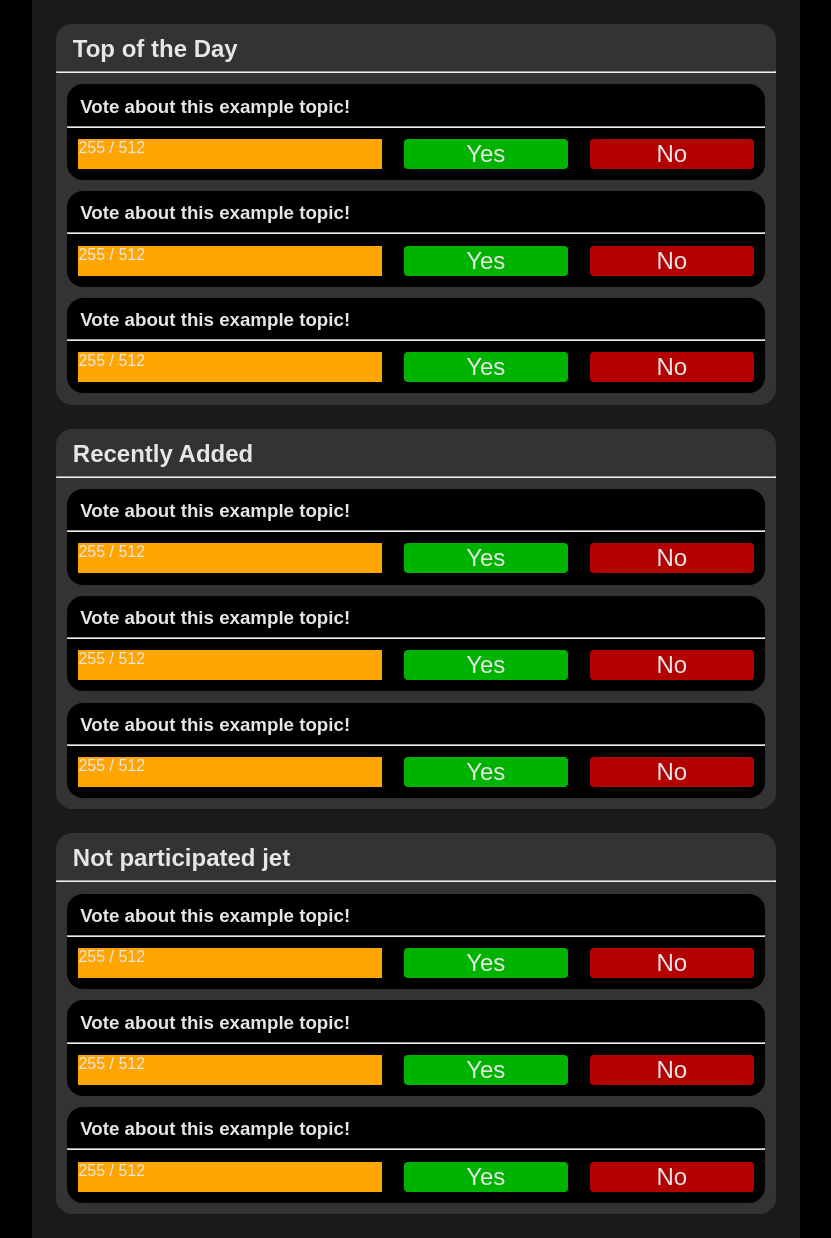
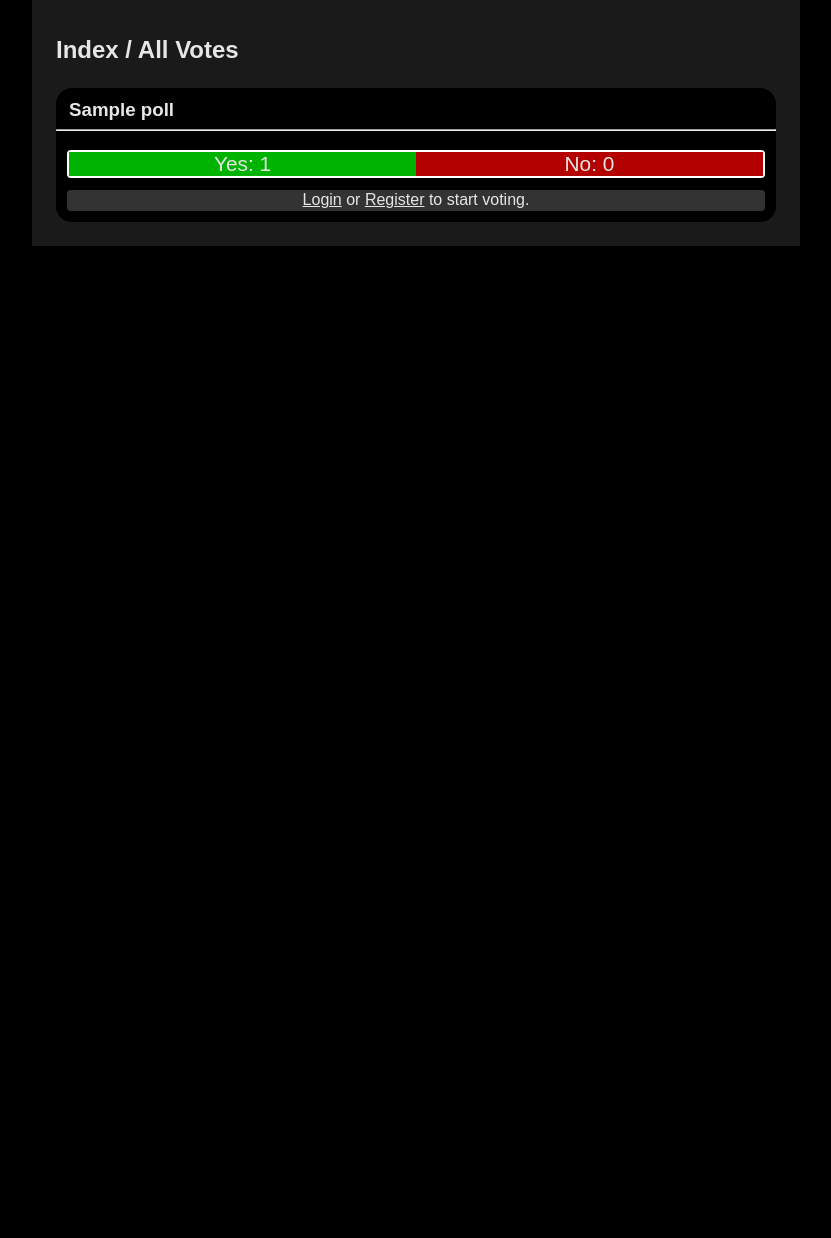
Before and after one commit to enowars/enowars3-service-voting, a Flask app: page /index.html in a window 1280 px wide. Shown: the part 103-1341 px from the top of the page, without its empty margins (224-1055 px from the left). After the commit the page ends 349 px from the top, so only its background shows below. Run offline with Flask 2, Linux system fonts and the light colour scheme; tables that the repository leaves empty hold one stand-in row (values such as "Sample post").

Commit message:
Add dynamic content to index.html

```diff
--- a/app/app.py
+++ b/app/app.py
@@ -208,7 +208,25 @@ def validPollPrivateNotes(notes):
 
 @app.route("/index.html")
 def pageIndex():
-	return render_template("index.html", session = getSession(request))
+	session = getSession(request)
+
+	db = sqlite3.connect("data.sqlite3")
+	c = db.cursor()
+	c.execute("SELECT polls.pollID, title, sum(votedYes), count(votedYes) FROM polls \
+		LEFT JOIN votes ON polls.pollID == votes.pollID \
+		GROUP BY polls.pollID \
+		ORDER BY polls.pollID DESC;") # sum(votesYes) is None, if count(votedYes) is 0
+	polls = c.fetchall() # [(pollID_66, pollTitle_66, votesYes, votesTotal), (pollID_65, pollTitle_65, votesYes, votesTotal), ...]
+
+	if session != None:
+		c.execute("SELECT pollID, votedYes FROM votes WHERE userName = :userName;", {"userName": session[2]})
+		userVotedYes = dict(c.fetchall()) # {pollID_1: 1, pollID_4: 0, ...}
+	else:
+		userVotedYes = {}
+
+	db.close()
+
+	return render_template("index.html", session = session, polls = polls, votedYes = userVotedYes)
 
 @app.route("/login.html", methods=['GET', 'POST'])
 def pageLogin():
--- a/app/templates/index.html
+++ b/app/templates/index.html
@@ -1,150 +1,37 @@
 {% extends "base.html" %}
 {% block content %}
-<article class="sub-article">
-	<h2><a href="/index.html" class="title-link">Top of the Day</a></h2>
+<h2><a href="/index.html" class="title-link">Index / All Votes</a></h2>
+{% for poll in polls %}
+<div class="vote">
+	<h3><a href="/vote.html?v={{ poll[0] }}" class="title-link">{{ poll[1] }}</a></h3>
 	<hr>
-	<div class="vote">
-		<h3><a href="/vote.html?v=1" class="title-link">Vote about this example topic!</a></h3>
-		<hr>
-		<div>
-			<span>255 / 512</span>
-			<form action="/vote.html?v=1" method="post">
+	<div class="vote-single">
+		<div class="vote-bar">
+			{% if poll[3] > 0 %}
+			<div class="vote-bar-yes">Yes: {{ poll[2] }}</div><div class="vote-bar-no">No: {{ poll[3] - poll[2] }}</div>
+			{% else %}
+			<div class="vote-bar-yes">Yes: 0</div><div class="vote-bar-no">No: 0</div>
+			{% endif %}
+		</div>
+		{% if session %}
+			{% if votedYes.get(poll[0], None) is none %}
+			<form action="/vote.html?v={{ poll[0] }}" method="post">
 				<input type="hidden" value="Yes" name="vote">
 				<input type="submit" value="Yes" class="vote-button vote-yes">
 			</form>
-			<form action="/vote.html?v=1" method="post">
+			<form action="/vote.html?v={{ poll[0] }}" method="post">
 				<input type="hidden" value="No" name="vote">
 				<input type="submit" value="No" class="vote-button vote-no">
 			</form>
-		</div>
+			{% elif votedYes[poll[0]] %}
+			<div class="voted-yes">You voted: Yes</div>
+			{% else %}
+			<div class="voted-no">You voted: No</div>
+			{% endif %}
+		{% else %}
+			<div class="voted-none"><a href="/login.html" class="link">Login</a> or <a href="/register.html" class="link">Register</a> to start voting.</div>
+		{% endif %}
 	</div>
-	<div class="vote">
-		<h3><a href="/vote.html?v=2" class="title-link">Vote about this example topic!</a></h3>
-		<hr>
-		<div>
-			<span>255 / 512</span>
-			<form action="/vote.html?v=2" method="post">
-				<input type="hidden" value="Yes" name="vote">
-				<input type="submit" value="Yes" class="vote-button vote-yes">
-			</form>
-			<form action="/vote.html?v=2" method="post">
-				<input type="hidden" value="No" name="vote">
-				<input type="submit" value="No" class="vote-button vote-no">
-			</form>
-		</div>
-	</div><div class="vote">
-		<h3><a href="/vote.html?v=3" class="title-link">Vote about this example topic!</a></h3>
-		<hr>
-		<div>
-			<span>255 / 512</span>
-			<form action="/vote.html?v=3" method="post">
-				<input type="hidden" value="Yes" name="vote">
-				<input type="submit" value="Yes" class="vote-button vote-yes">
-			</form>
-			<form action="/vote.html?v=3" method="post">
-				<input type="hidden" value="No" name="vote">
-				<input type="submit" value="No" class="vote-button vote-no">
-			</form>
-		</div>
-	</div>
-</article>
-
-<article class="sub-article">
-	<h2><a href="index.html" class="title-link">Recently Added</a></h2>
-	<hr>
-	<div class="vote">
-		<h3><a href="index.html" class="title-link">Vote about this example topic!</a></h3>
-		<hr>
-		<div>
-			<span>255 / 512</span>
-			<form action="/index.html?v=1" method="post">
-				<input type="hidden" value="Yes" name="vote">
-				<input type="submit" value="Yes" class="vote-button vote-yes">
-			</form>
-			<form action="/index.html?v=1" method="post">
-				<input type="hidden" value="No" name="vote">
-				<input type="submit" value="No" class="vote-button vote-no">
-			</form>
-		</div>
-	</div>
-	<div class="vote">
-		<h3><a href="index.html" class="title-link">Vote about this example topic!</a></h3>
-		<hr>
-		<div>
-			<span>255 / 512</span>
-			<form action="/index.html?v=1" method="post">
-				<input type="hidden" value="Yes" name="vote">
-				<input type="submit" value="Yes" class="vote-button vote-yes">
-			</form>
-			<form action="/index.html?v=1" method="post">
-				<input type="hidden" value="No" name="vote">
-				<input type="submit" value="No" class="vote-button vote-no">
-			</form>
-		</div>
-	</div><div class="vote">
-		<h3><a href="index.html" class="title-link">Vote about this example topic!</a></h3>
-		<hr>
-		<div>
-			<span>255 / 512</span>
-			<form action="/index.html?v=1" method="post">
-				<input type="hidden" value="Yes" name="vote">
-				<input type="submit" value="Yes" class="vote-button vote-yes">
-			</form>
-			<form action="/index.html?v=1" method="post">
-				<input type="hidden" value="No" name="vote">
-				<input type="submit" value="No" class="vote-button vote-no">
-			</form>
-		</div>
-	</div>
-</article>
-
-<article class="sub-article">
-	<h2><a href="index.html" class="title-link">Not participated jet</a></h2>
-	<hr>
-	<div class="vote">
-		<h3><a href="index.html" class="title-link">Vote about this example topic!</a></h3>
-		<hr>
-		<div>
-			<span>255 / 512</span>
-			<form action="/index.html?v=1" method="post">
-				<input type="hidden" value="Yes" name="vote">
-				<input type="submit" value="Yes" class="vote-button vote-yes">
-			</form>
-			<form action="/index.html?v=1" method="post">
-				<input type="hidden" value="No" name="vote">
-				<input type="submit" value="No" class="vote-button vote-no">
-			</form>
-		</div>
-	</div>
-	<div class="vote">
-		<h3><a href="index.html" class="title-link">Vote about this example topic!</a></h3>
-		<hr>
-		<div>
-			<span>255 / 512</span>
-			<form action="/index.html?v=1" method="post">
-				<input type="hidden" value="Yes" name="vote">
-				<input type="submit" value="Yes" class="vote-button vote-yes">
-			</form>
-			<form action="/index.html?v=1" method="post">
-				<input type="hidden" value="No" name="vote">
-				<input type="submit" value="No" class="vote-button vote-no">
-			</form>
-		</div>
-	</div>
-	<div class="vote">
-		<h3><a href="index.html" class="title-link">Vote about this example topic!</a></h3>
-		<hr>
-		<div>
-			<span>255 / 512</span>
-			<form action="/index.html?v=1" method="post">
-				<input type="hidden" value="Yes" name="vote">
-				<input type="submit" value="Yes" class="vote-button vote-yes">
-			</form>
-			<form action="/index.html?v=1" method="post">
-				<input type="hidden" value="No" name="vote">
-				<input type="submit" value="No" class="vote-button vote-no">
-			</form>
-		</div>
-	</div>
-</article>
+</div>
+{% endfor %}
 {% endblock %}
--- a/app/templates/vote.html
+++ b/app/templates/vote.html
@@ -10,7 +10,7 @@
 			<div class="vote-bar-yes">Yes: {{ votesYes }}</div><div class="vote-bar-no">No: {{ votesNo }}</div>
 		</div>
 		{% if session %}
-			{% if votedYes == None %}
+			{% if votedYes is none %}
 			<form action="/vote.html?v={{ pollID }}" method="post">
 				<input type="hidden" value="Yes" name="vote">
 				<input type="submit" value="Yes" class="vote-button vote-yes">
@@ -25,7 +25,7 @@
 			<div class="voted-no">You voted: No</div>
 			{% endif %}
 		{% else %}
-		<a href="/login.html">Login</a> to start voting.
+			<div class="voted-none"><a href="/login.html" class="link">Login</a> or <a href="/register.html" class="link">Register</a> to start voting.</div>
 		{% endif %}
 	</div>
 	<p>
--- a/app/www/main.css
+++ b/app/www/main.css
@@ -102,21 +102,6 @@ nav {
 	margin: 1.5em 0 0 0;
 }
 
-.sub-article {
-	background-color: #333333;
-	padding: 0.7em 0;
-	border-radius: 1em;
-}
-
-.sub-article h2 {
-	padding: 0 0.7em;
-	margin: 0;
-}
-
-.sub-article hr {
-	margin-bottom: 0;
-}
-
 .title-link {
 	text-decoration: none;
 	color: #e6e6e6;
@@ -124,6 +109,10 @@ nav {
 
 .title-link:hover {
 	text-decoration: underline;
+}
+
+.link {
+	color: #e6e6e6;
 }
 
 .vote {
@@ -136,23 +125,6 @@ nav {
 .vote h3 {
 	padding: 0 0.7em;
 	margin: 0;
-}
-
-.vote div {
-	display: flex;
-	flex-flow: row wrap;
-	justify-content: space-around;
-}
-
-.vote form {
-	flex: 1 20%;
-	margin: 0.7em;
-}
-
-.vote span {
-	flex: 1 40%;
-	background-color: orange;
-	margin: 0.7em;
 }
 
 .vote-single {
@@ -212,6 +184,15 @@ nav {
 	border-radius: 4px;
 	text-align: center;
 	background-color: #b30000;
+}
+
+.voted-none {
+	flex: 1 1 100%;
+	margin: 0 0.7em 0.7em 0.7em;
+	padding: 0.1em;
+	border-radius: 4px;
+	text-align: center;
+	background-color: #333333;
 }
 
 .vote-button {
@@ -274,6 +255,7 @@ nav {
 	#login, #logout {
 		flex-direction: column;
 		padding: 0px;
+		text-align: center;
 	}
 
 	#header h1 {
```
Also changed, not shown: readme.md.
